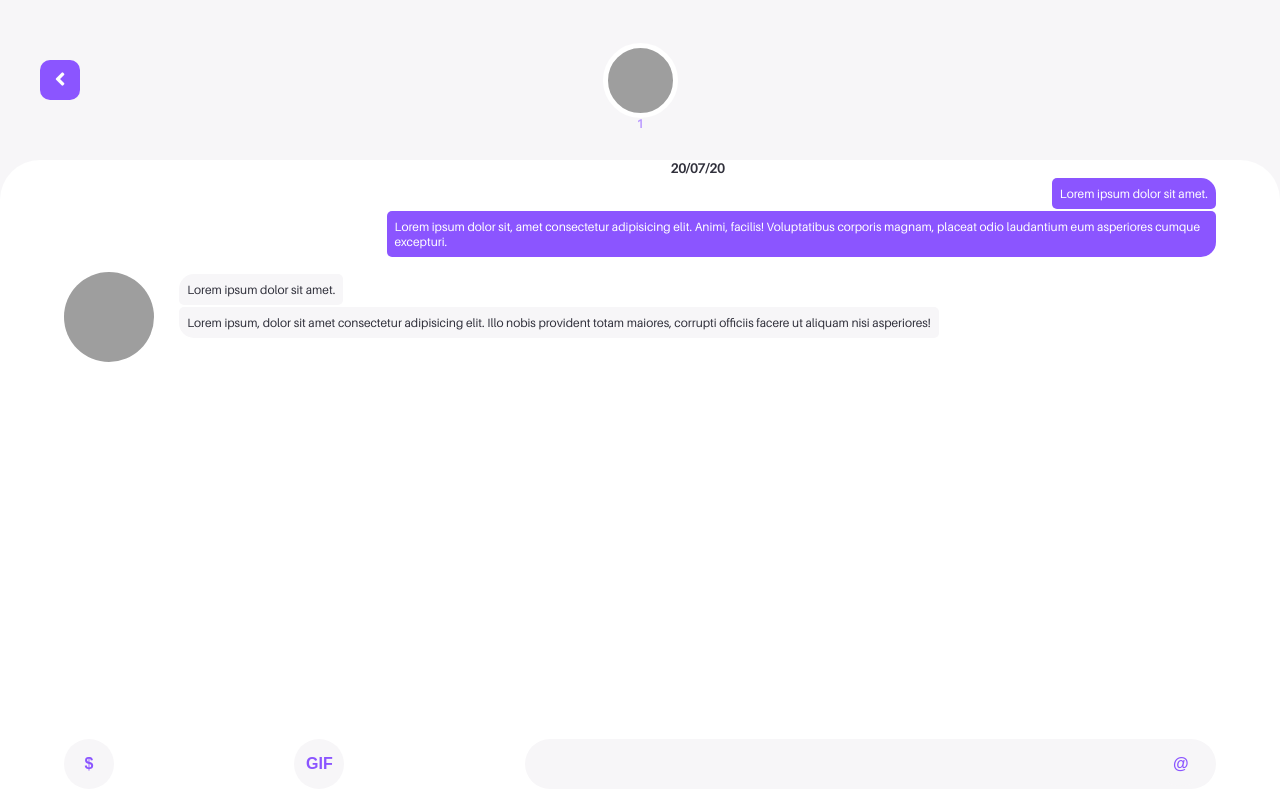
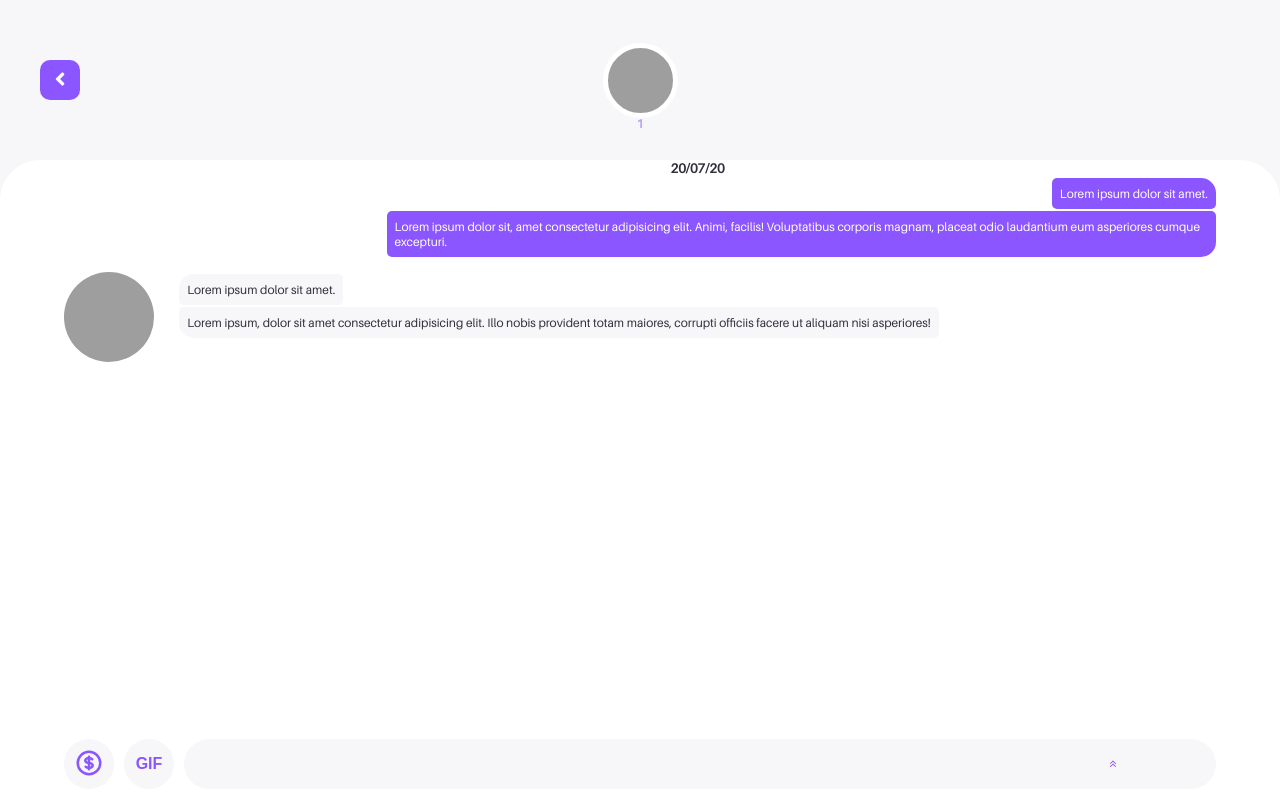
Before and after one commit to MickyPrice/Yoobee-Bemo-App-Frontend, a Vue app: page /chat/1 in a window 1280 px wide. Built offline with nearby package versions, Linux system fonts and the light colour scheme; grey boxes are pictures that could not be loaded.

Commit message:
Bug Fix Chat Box

```diff
--- a/src/components/chats/ChatBox.vue
+++ b/src/components/chats/ChatBox.vue
@@ -1,11 +1,61 @@
 <template>
   <div class="chat-box">
-    <button class="text__base--heavy">$</button>
-    <button class="text__base--heavy">GIF</button>
-    <div class="message">
-      <input type="text" v-model="string" />
-      <button class="text__base--heavy submit" @click="submit()">@</button>
-    </div>
+    <button class="btn" v-if="isHidden">
+      <svg
+        class="w-6 h-6"
+        fill="none"
+        stroke="currentColor"
+        viewBox="0 0 24 24"
+        xmlns="http://www.w3.org/2000/svg"
+      >
+        <path
+          stroke-linecap="round"
+          stroke-linejoin="round"
+          stroke-width="2"
+          d="M12 8c-1.657 0-3 .895-3 2s1.343 2 3 2 3 .895 3 2-1.343 2-3 2m0-8c1.11 0 2.08.402 2.599 1M12 8V7m0 1v8m0 0v1m0-1c-1.11 0-2.08-.402-2.599-1M21 12a9 9 0 11-18 0 9 9 0 0118 0z"
+        ></path>
+      </svg>
+    </button>
+    <button class="btn" v-if="!isHidden">
+      <svg
+        class="w-6 h-6"
+        fill="currentColor"
+        viewBox="0 0 20 20"
+        xmlns="http://www.w3.org/2000/svg"
+      >
+        <path
+          fill-rule="evenodd"
+          d="M7.293 14.707a1 1 0 010-1.414L10.586 10 7.293 6.707a1 1 0 011.414-1.414l4 4a1 1 0 010 1.414l-4 4a1 1 0 01-1.414 0z"
+          clip-rule="evenodd"
+        ></path>
+      </svg>
+    </button>
+    <button v-show="isHidden" class="text__base--heavy btn gif">GIF</button>
+    <form
+      :style="isHidden ? { 'grid-column': '3/4' } : { 'grid-column': '2/4' }"
+    >
+      <input
+        class="textbox"
+        type="text"
+        @focus="isHidden = false"
+        @blur="isHidden = true"
+        v-model="string"
+      />
+      <button class="submit" v-on:click.stop.prevent>
+        <svg
+          className="w-6 h-6"
+          fill="currentColor"
+          viewBox="0 0 20 20"
+          xmlns="http://www.w3.org/2000/svg"
+        >
+          <path
+            fillRule="evenodd"
+            d="M4.293 15.707a1 1 0 010-1.414l5-5a1 1 0 011.414 0l5 5a1 1 0 01-1.414 1.414L10 11.414l-4.293 4.293a1 1 0 01-1.414 0zm0-6a1 1 0 010-1.414l5-5a1 1 0 011.414 0l5 5a1 1 0 01-1.414 1.414L10 5.414 5.707 9.707a1 1 0 01-1.414 0z"
+            clipRule="evenodd"
+          />
+        </svg>
+      </button>
+    </form>
   </div>
 </template>
 
@@ -14,6 +64,7 @@ export default {
   data() {
     return {
       string: "",
+      isHidden: true,
     };
   },
   methods: {
@@ -32,17 +83,18 @@ export default {
 .chat-box {
   height: 80px;
   width: 100%;
-  display: flex;
-  justify-content: space-between;
+  display: grid;
+  grid-template-columns: 50px 50px auto;
+  gap: 10px;
   align-items: center;
   padding: 0 5% 0 5%;
-  .message {
-    width: 60%;
-    input {
+
+  form {
+    width: 100%;
+    .textbox {
+      width: 80%;
       height: 50px;
-      width: 100%;
-
-      border-radius: 50px;
+      border-radius: 50px 0 0 50px;
       border: none;
       outline: none;
       background-color: $white-300;
@@ -50,24 +102,23 @@ export default {
       &[type="text"] {
         padding-left: $padding-20;
       }
-      &:active {
-        border: 2px solid $purple-500;
-
-      }
     }
     .submit {
-      z-index: 1;
-      position: absolute;
-      right: 6%;
-      bottom:14px;
-      min-width: 45px;
-      height: 45px;
-
-
+      height: 50px;
+      width: 20%;
+      background-color: $white-300;
+      border-radius: 0 50px 50px 0;
+      border: none;
+      outline: none;
+      svg {
+        height: 10px;
+        width: 10px;
+        color: $purple-500;
+      }
     }
   }
 
-  button {
+  .btn {
     background-color: $white-300;
     min-width: 50px;
     height: 50px;
@@ -77,9 +128,13 @@ export default {
     cursor: pointer;
     border-radius: 50px;
 
-     &:active {
-        border: 2px solid $purple-500;
-      }
+    &:active {
+      border: 2px solid $purple-500;
+    }
+    svg {
+      height: 30px;
+      width: 30px;
+    }
   }
 }
 </style>
```
